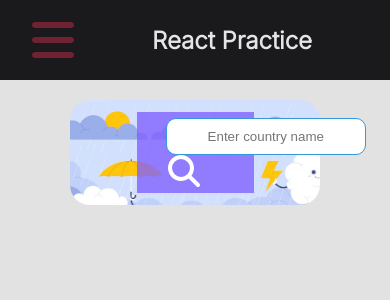
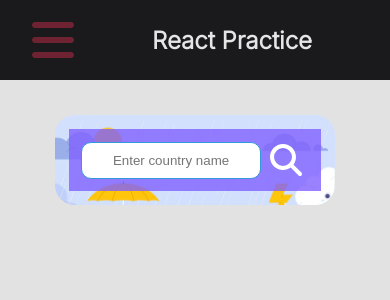
Before and after one commit to YujenM/React_practice, a React (Create React App) app: page /React_practice/src/components/FetchAPI.js in a window 390 px wide. Shown: the top 300 px of the page. Built offline with nearby package versions, Linux system fonts and the light colour scheme; a web font is replaced by a local one.

Commit message:
made responsive to weather api

```diff
--- a/src/App.css
+++ b/src/App.css
@@ -226,65 +226,106 @@ cursor: pointer;
 
 /* Fetch Api */
 
-.weather{
+.weather {
   display: flex;
   justify-content: center;
   align-items: center;
   margin-top: 5%;
 }
-.weatherchild{
+
+.weatherchild {
   background-color: #2196F3;
-  background-image:url(./components/images/weather.png);
+  background-image: url(./components/images/weather.png);
   background-repeat: no-repeat;
-  background-size:cover;
+  background-size: cover;
   object-fit: cover;
   width: 80%;
   display: flex;
   justify-content: center;
   align-items: center;
   border-radius: 20px;
+  margin: 5%;
+
+  @media (max-width: 768px) {
+    width: 90%;
+  }
 }
-.getinformation{
-  margin:10% 0;
-  /* background-color: #1A1A1D; */
+
+.getinformation {
+  margin: 10% 0;
   width: 20vw;
+  display: flex;
+  align-items: center;
   margin: 5% 25%;
+
+  @media (max-width: 768px) {
+    width: 90%;
+    margin: 5% 5%;
+  }
 }
-.Getcountry{
+
+.Getcountry {
   text-align: center;
-
   border: 1px solid #3498db;
   border-radius: 10px;
   padding: 10px;
   width: 200px;
   transition: width 0.3s ease;
+
+  @media (max-width: 768px) {
+    width: 100%;
+    margin-right: 1%;
+  }
 }
+
+.Apisearchbtn {
+  cursor: pointer;
+  color: white;
+
+  @media (max-width: 768px) {
+    margin-left: 1%;
+  }
+}
+
+
 .Getcountry:focus {
   outline: none;
   border-color: #2ecc71;
   box-shadow: 0 0 5px rgba(46, 204, 113, 0.5);
 }
-.Apisearchbtn{
+
+.Apisearchbtn {
   margin: 0 3%;
   cursor: pointer;
   color: white;
 }
-.Weatherimg{
-  width:20%;
 
+.Weatherimg {
+  width: 20%;
+  margin: 0 40%;
+
+  @media (max-width: 768px) {
+    width: 30%;
+    margin: 0 35%;
+  }
 }
-.datasapi{
+
+.datasapi {
   margin-bottom: 5%;
 }
-.Apidata{
+
+.Apidata {
   font-size: 1.5rem;
   color: white;
   margin: 0 5%;
+}
 
-}
-.bgcolor{
+.bgcolor {
   background-color: rgba(129, 98, 255, 0.8);
-  margin:5% 0;
+  margin: 5% 0;
   width: 30vw;
 
+  @media (max-width: 768px) {
+    width: 90%;
+  }
 }
--- a/src/components/FetchAPI.js
+++ b/src/components/FetchAPI.js
@@ -33,6 +33,11 @@ let sunrise=data?data.sys.sunrise*1000:null;
 let sunset=data?data.sys.sunset*1000:null;
 const sunrisetime = sunrise ? new Date(sunrise).toTimeString() : null;
 const sunsettime = sunset ? new Date(sunset).toTimeString() : null;
+const timestamp=data?data.dt:null;
+const formatted_time = timestamp ? new Date(timestamp * 1000).toLocaleString() : null;
+
+
+
 return(
     <div className="container weather">
         <div className="weatherchild">
@@ -43,13 +48,14 @@ return(
                 </div>
                 {error?(
                     <div>
-                        <p>This is a free API, so there is a limit in getting data, and this message is shown due to reaching its limit.</p>
+                        <p>Error in finding this country</p>
                     </div>
                 ):(
                     data &&(
                         <div className="datasapi">
                             <img className="Weatherimg" alt="weather icon" src={`https://openweathermap.org/img/w/${data.weather[0].icon}.png`}/>
                             <p className="Apidata">Description: {data.weather[0].description}</p>
+                            <p className="Apidata">{formatted_time}</p>
                             <p className="Apidata">Country: {data.name}</p>
                             <p className="Apidata">Temprature: {temprature}℃</p>
                             <p className="Apidata">Sunrise: {sunrisetime}</p>
```
